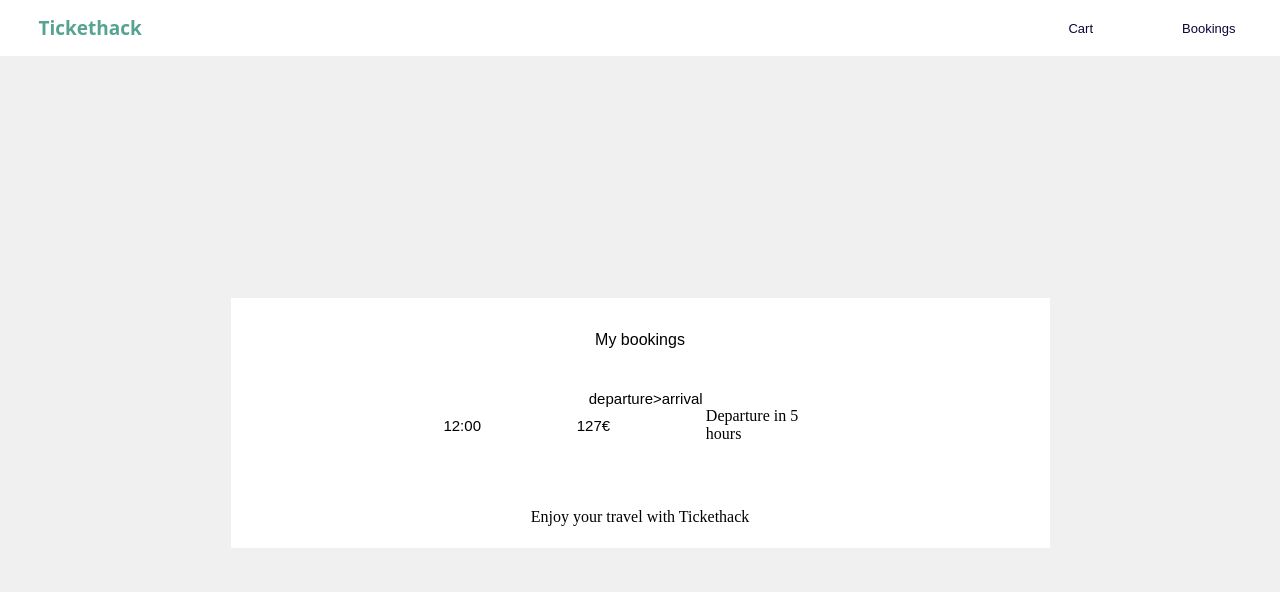
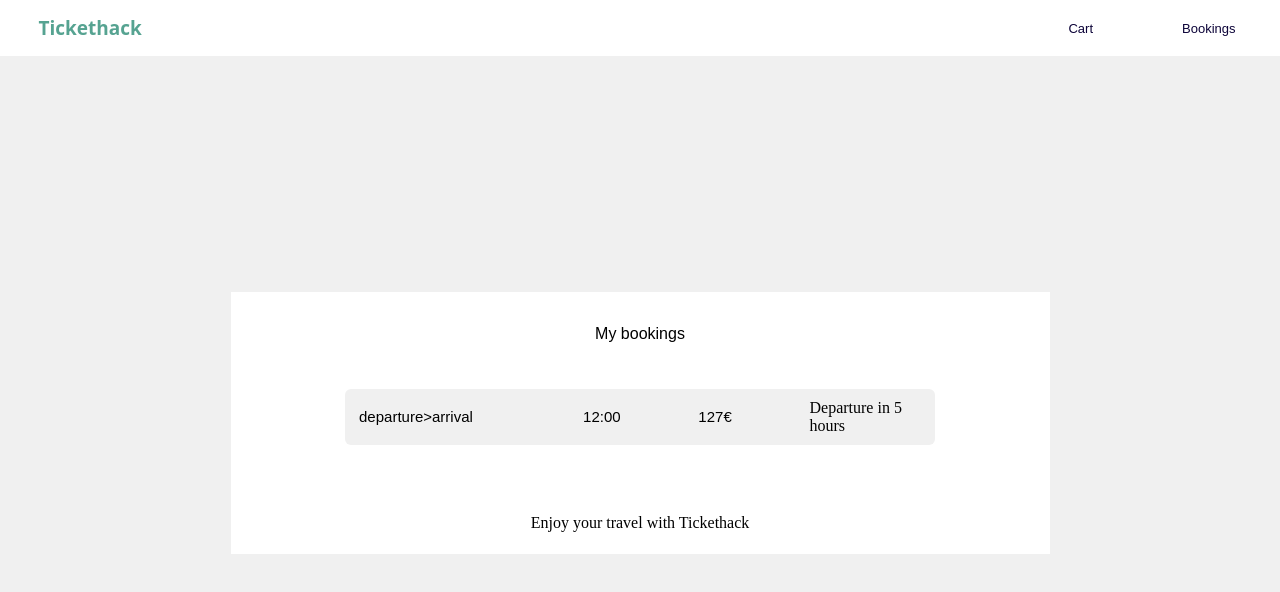
Before and after one commit to Skhorrizi/tickethack-frontend, a plain HTML site: page reservation.html in a window 1280 px wide. Drawn offline with Linux system fonts and the light colour scheme.

Commit message:
modifs HTML RESERVATION

```diff
--- a/index.css
+++ b/index.css
@@ -124,20 +124,24 @@ a {
     padding-bottom: 2%;
     justify-content: space-between;
     align-items: center;
+    /* border: 1px solid green; */
 }
 
 .deparr {
     display: flex;
     width: 17%;
     height: 100%;
+
     justify-content: space-between;
     /* border: 1px solid orange; */
 }
 
 .rest {
     display: flex;
+
     width: 60%;
     justify-content: space-between;
+    /* border: 1px solid yellow; */
 }
 
 #departure {
--- a/reservation.html
+++ b/reservation.html
@@ -16,7 +16,7 @@
 
         <div class="rightheader">
             <div class="basket">
-            <a href="basket.html" >Cart</a>
+                <a href="basket.html">Cart</a>
             </div>
             <div class="reservation">
                 <a href="reservation.html">Bookings</a>
@@ -25,8 +25,9 @@
     </div>
     <div class="middlebox">
         <div class="panier">
-                <div class="text">My bookings</div>
-                <div class="trajetGlobal">
+            <div class="text">My bookings</div>
+            <div class="trajetGlobal">
+                <div class="row-result">
                     <div class="deparr">
                         <div id="departure">departure</div>
                         <div id="direction">></div>
@@ -38,7 +39,8 @@
                         <div class="decompte">Departure in 5 hours</div>
                     </div>
                 </div>
-                <div class="messageResa">
+            </div>
+            <div class="messageResa">
                 <div id="Remerciements">Enjoy your travel with Tickethack </div>
             </div>
         </div>
```
